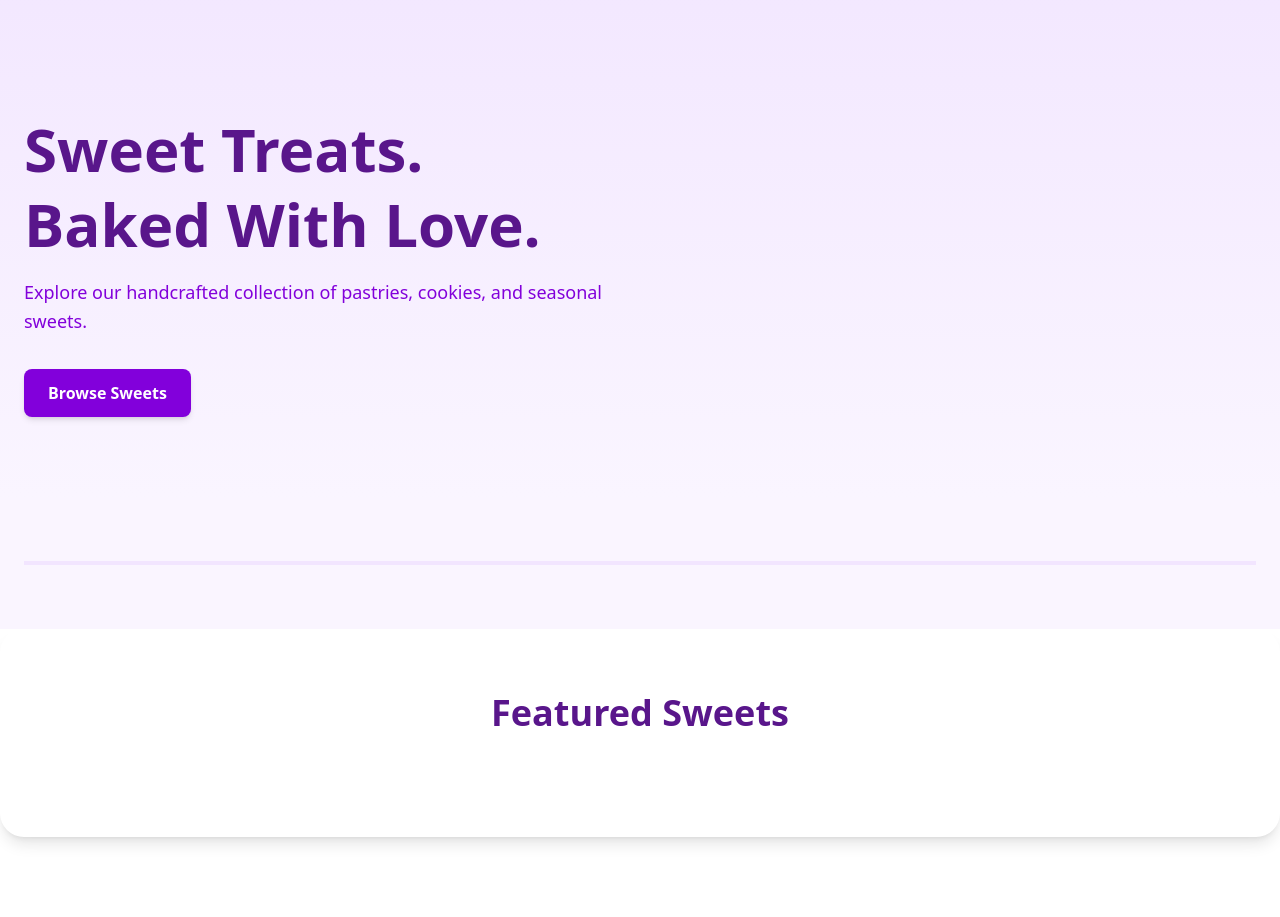
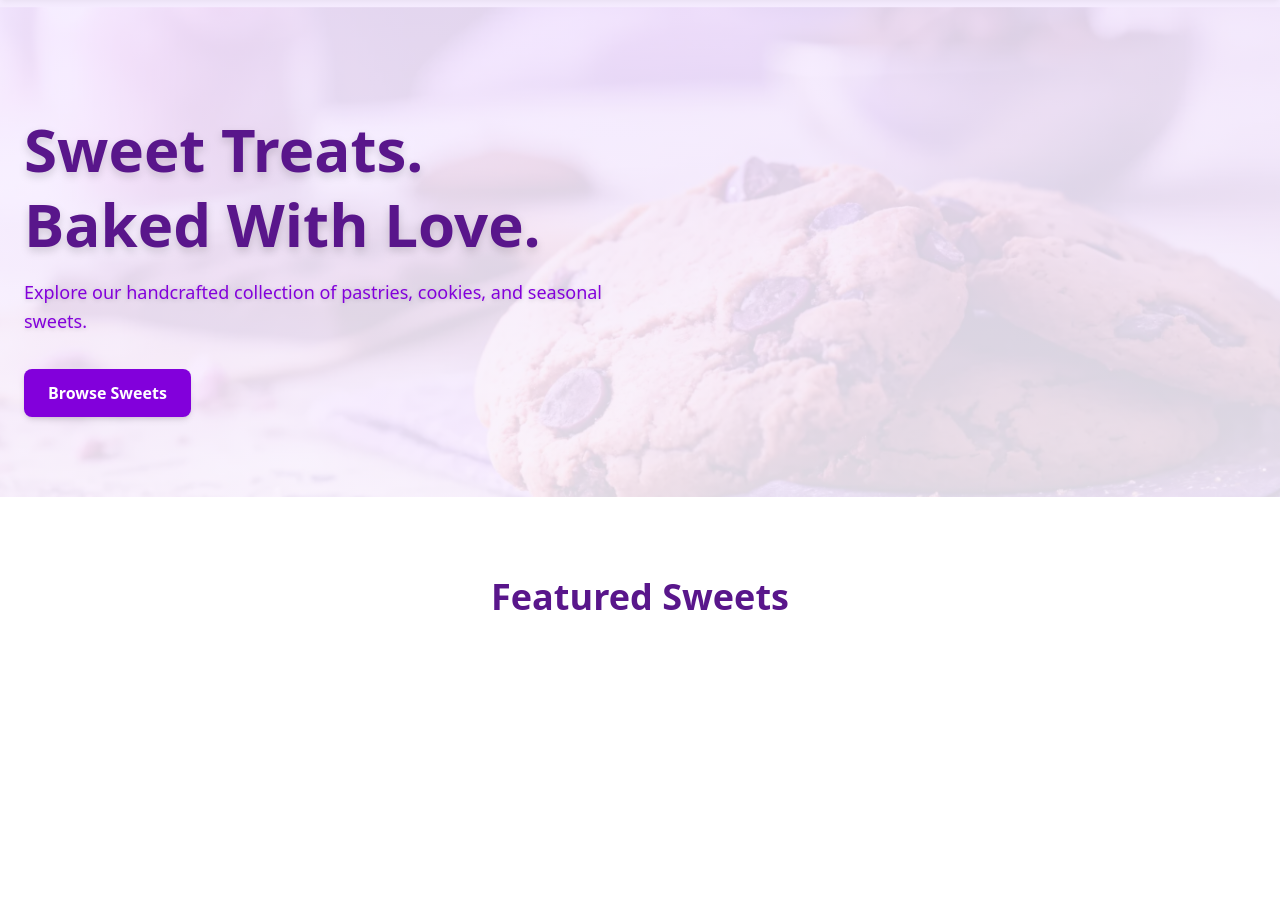
Before and after one commit to dilisa25/unit-3-data-science, a Flask app: page / in a window 1280 px wide. Shown: the part 84-1001 px from the top of the page. After the commit the page ends 694 px from the top, so only its background shows below. Run offline with Flask 3, Linux system fonts and the light colour scheme; data that the repository does not hold is empty.

Commit message:
finished

```diff
--- a/main.py
+++ b/main.py
@@ -1,4 +1,4 @@
-from flask import Flask, render_template,request , redirect, flash
+from flask import Flask, render_template,request , redirect, flash, abort
 from flask_login import current_user, LoginManager, login_user, login_required
 
 import pymysql
@@ -105,6 +105,9 @@
     reviews = cursor.fetchall()
 
     connection.close()
+
+    if result is None:
+        abort(404)
 
     if reviews:
         average_rating = round(sum(review["Rating"] for review in reviews) / len(reviews), 1)
@@ -383,4 +386,4 @@
 
 @app.errorhandler(404)
 def page_not_found(error):
-    return render_template("404.html.jinja")
+    return render_template("404.html", error=error), 404
--- a/templates/homepage.html.jinja
+++ b/templates/homepage.html.jinja
@@ -11,42 +11,45 @@
 
     {% include "components/navbar.html.jinja" %}
 
-    <!-- HERO SECTION -->
-    <section class="pt-28 pb-20 bg-gradient-to-b from-purple-100 to-purple-50">
-        <div class="max-w-7xl mx-auto px-6 flex flex-col-reverse md:flex-row items-center">
+    <!-- HERO SECTION WITH FLOATING BACKGROUND IMAGE -->
+    <section class="relative pt-28 pb-20 overflow-hidden">
+        <!-- Background image -->
+        <div class="absolute inset-0">
+            <img src="/static/background.png"
+                 alt=""
+                 class="w-full h-full object-cover opacity-40 transform scale-110 translate-y-4 md:translate-y-8">
+            <!-- Overlay gradient for readability -->
+            <div class="absolute inset-0 bg-gradient-to-b from-purple-100 to-purple-50 opacity-70"></div>
+        </div>
 
-            <!-- TEXT -->
+        <!-- Text content -->
+        <div class="relative max-w-7xl mx-auto px-6 flex flex-col-reverse md:flex-row items-center z-10">
             <div class="w-full md:w-1/2 mt-10 md:mt-0">
-                <h1 class="text-5xl md:text-6xl font-bold text-purple-900 leading-tight">
+                <h1 class="text-5xl md:text-6xl font-bold text-purple-900 leading-tight drop-shadow-lg">
                     Sweet Treats.<br />
                     Baked With Love.
                 </h1>
-                <p class="mt-4 text-lg text-purple-700 leading-relaxed">
+
+                <p class="mt-4 text-lg text-purple-700 leading-relaxed drop-shadow-sm">
                     Explore our handcrafted collection of pastries, cookies, and seasonal sweets.
                 </p>
 
-                <div class="mt-8 flex space-x-4">
+                <div class="mt-8">
                     <a href="/browse"
-                       class="bg-purple-700 hover:bg-purple-800 text-white font-semibold px-6 py-3 rounded-lg transition shadow-md hover:shadow-lg">
-                       Browse Sweets
+                       class="inline-block bg-purple-700 hover:bg-purple-800 text-white font-semibold px-6 py-3 rounded-lg transition shadow-md hover:shadow-lg">
+                        Browse Sweets
                     </a>
                 </div>
             </div>
-
         </div>
     </section>
 
-    <!-- SEPARATOR -->
-    <div class="max-w-7xl mx-auto px-6">
-        <div class="border-t-4 border-purple-200 opacity-50 my-16"></div>
-    </div>
-
     <!-- FEATURED PRODUCTS -->
-    <section class="pb-20 bg-white">
-        <div class="max-w-7xl mx-auto px-6 py-16 rounded-3xl shadow-lg">
+    <section class="py-20 bg-white">
+        <div class="max-w-7xl mx-auto px-6">
 
             <!-- Section Header -->
-            <h2 class="text-4xl font-bold text-purple-900 text-center mb-10">
+            <h2 class="text-4xl font-bold text-purple-900 text-center mb-12">
                 Featured Sweets
             </h2>
 
@@ -54,16 +57,18 @@
 
                 {% for x in products[:3] %}
                 <a href="/product/{{ x['ID'] }}"
-                   class="bg-white p-6 rounded-xl shadow-lg border border-purple-200 transition hover:shadow-2xl flex flex-col items-center">
+                   class="bg-white p-6 rounded-xl shadow-md transition hover:shadow-lg flex flex-col items-center">
 
                     <!-- Product Image -->
-                    <img
-                        src="{{ x['Image'] }}"
-                        alt="{{ x['Name'] }}"
-                        class="w-full max-w-xs max-h-72 object-contain rounded-xl shadow"
-                    />
+                    <div class="w-full h-64 flex items-center justify-center mb-4">
+                        <img
+                            src="{{ x['Image'] }}"
+                            alt="{{ x['Name'] }}"
+                            class="max-h-full max-w-full object-contain rounded-xl"
+                        />
+                    </div>
 
-                    <h3 class="text-xl font-semibold text-purple-900 mt-4 text-center">
+                    <h3 class="text-xl font-semibold text-purple-900 text-center">
                         {{ x["Name"] }}
                     </h3>
 
```
Also changed, not shown: static/background.png (added), templates/404.html (renamed from 404.html).
